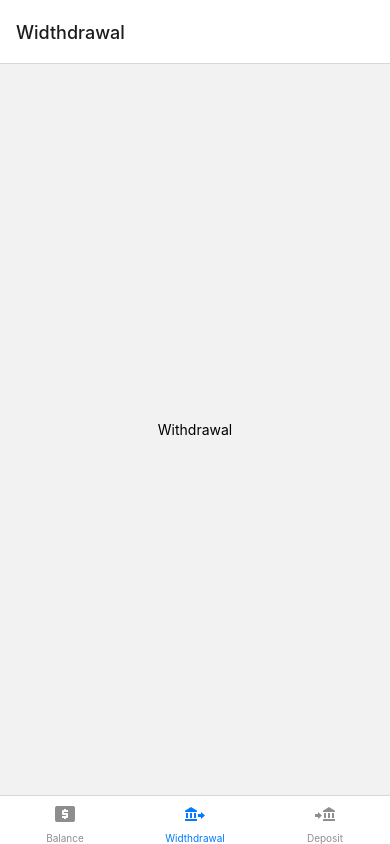
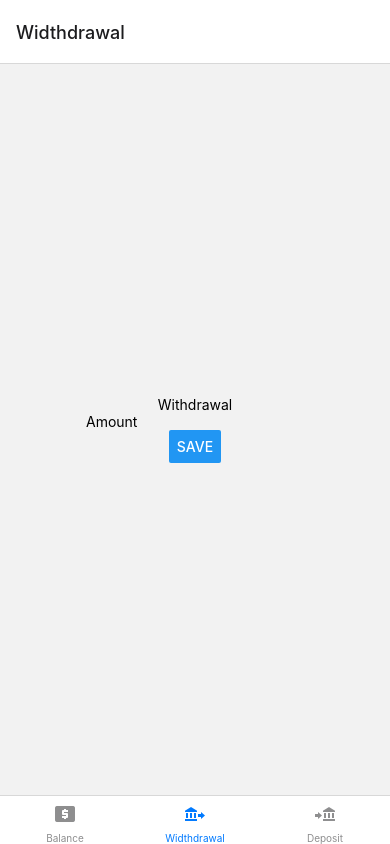
Before and after one commit to lisapaajarvi/bankvalvet-redux, a React Native app: screen /Widthdrawal in a window 390 px wide. Built offline with nearby package versions, Linux system fonts and the light colour scheme.

Commit message:
Connect components to redux store

```diff
--- a/screens/BalanceScreen.tsx
+++ b/screens/BalanceScreen.tsx
@@ -1,10 +1,13 @@
 import React from "react";
 import { View, Text, StyleSheet } from "react-native";
+import { useAppSelector } from "../store/store";
 
 function BalanceScreen() {
+    const balance = useAppSelector((state) => state.balance);
+
     return (
         <View style={styles.root}>
-            <Text>Balance</Text>
+            <Text>Balance: {balance}$</Text>
         </View>
     )
 }
--- a/screens/DepositScreen.tsx
+++ b/screens/DepositScreen.tsx
@@ -1,10 +1,26 @@
-import React from "react";
-import { View, Text, StyleSheet } from "react-native";
+import React, { useState } from "react";
+import { View, Text, StyleSheet, TextInput, Button } from "react-native";
+import { useAppDispatch } from "../store/store";
 
 function DepositScreen() {
+    const dispatch = useAppDispatch();
+    const [value, setValue] = useState<number>();
+
+    const onSave = () => {
+        if (!value) return;
+        dispatch({ type: "DEPOSIT", payload: value });
+    }
+
     return (
         <View style={styles.root}>
             <Text>Deposit</Text>
+            <TextInput
+                keyboardType="number-pad"
+                placeholder="Amount"
+                value={value ? String(value): undefined}
+                onChangeText={(value) => setValue(Number(value))}
+            />
+            <Button title="Save" onPress={onSave}/>
         </View>
     )
 }
--- a/screens/WithdrawalScreen.tsx
+++ b/screens/WithdrawalScreen.tsx
@@ -1,10 +1,26 @@
-import React from "react";
-import { View, Text, StyleSheet } from "react-native";
+import React, { useState } from "react";
+import { View, Text, StyleSheet, TextInput, Button } from "react-native";
+import { useAppDispatch } from "../store/store";
 
 function WithdrawalScreen() {
+    const dispatch = useAppDispatch();
+    const [value, setValue] = useState<number>();
+
+    const onSave = () => {
+        if (!value) return;
+        dispatch({ type: "WITHDRAWAL", payload: value });
+    }
+
     return (
         <View style={styles.root}>
             <Text>Withdrawal</Text>
+            <TextInput
+                keyboardType="number-pad"
+                placeholder="Amount"
+                value={value ? String(value): undefined}
+                onChangeText={(value) => setValue(Number(value))}
+            />
+            <Button title="Save" onPress={onSave}/>
         </View>
     )
 }
--- a/store/store.ts
+++ b/store/store.ts
@@ -1,6 +1,14 @@
+import { TypedUseSelectorHook, useDispatch, useSelector } from "react-redux";
 import { createStore } from "redux";
 import bankReducer from "./bankReducer";
 
 const store = createStore(bankReducer);
 
+/* Define our own custom hooks so we get strong typings */
+type RootState = ReturnType<typeof store.getState>;
+type AppDispatch = typeof store.dispatch;
+
+export const useAppSelector: TypedUseSelectorHook<RootState> = useSelector;
+export const useAppDispatch = () => useDispatch<AppDispatch>();
+
 export default store;
```
